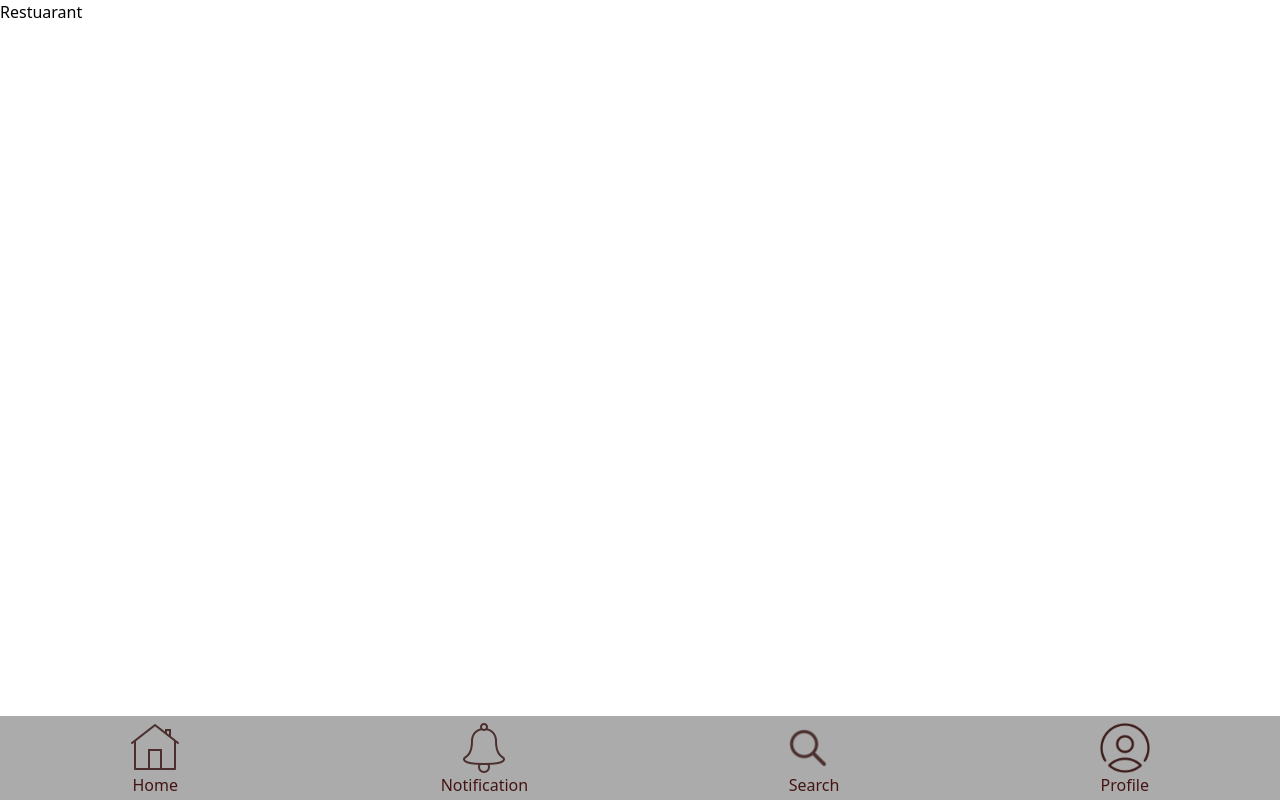
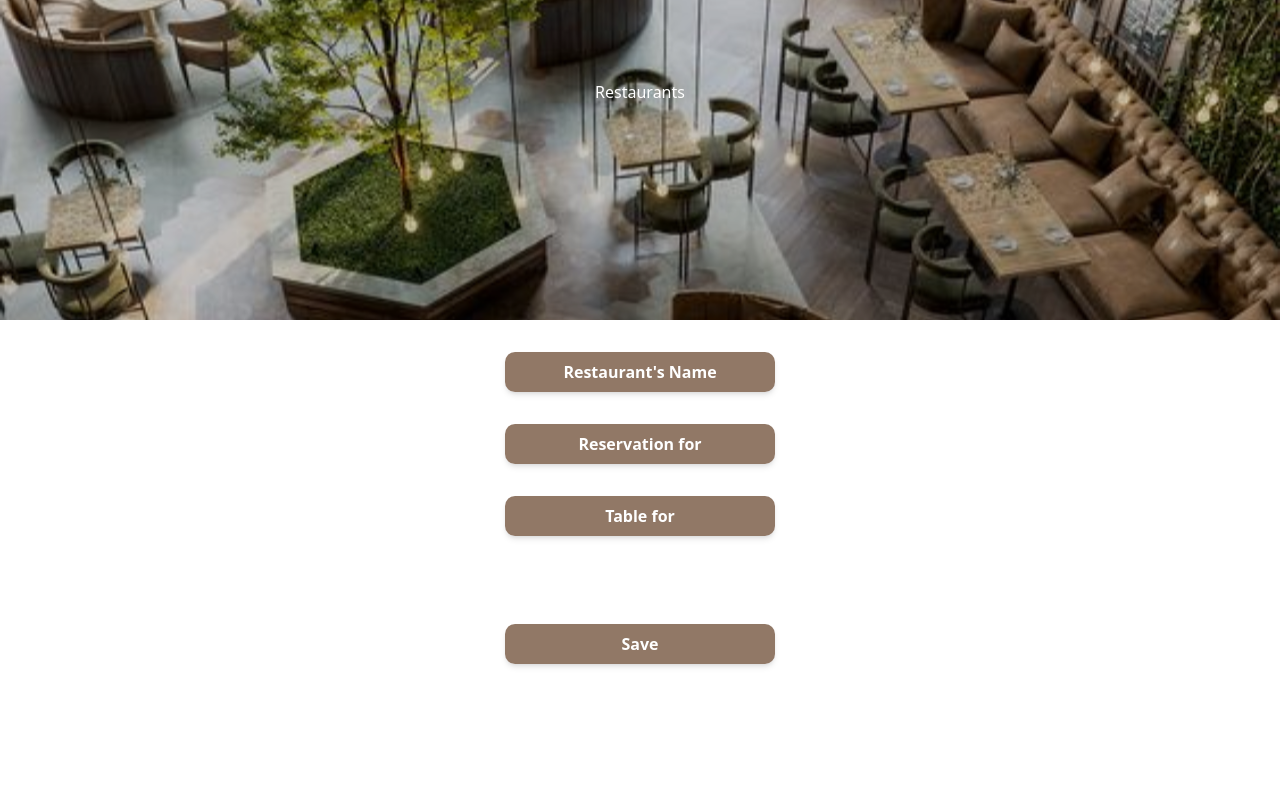
Before and after one commit to sheriffdeen-yusuf/Explorar, a Next.js app: page /restaurants in a window 1280 px wide. Built offline with nearby package versions, Linux system fonts and the light colour scheme.

Commit message:
Created the Restaurants page

```diff
--- a/src/pages/restaurants/index.tsx
+++ b/src/pages/restaurants/index.tsx
@@ -1,8 +1,31 @@
 import AppLayout from "@/components/AppLayout";
 import React from "react";
+import Link from "next/link";
 
 function index() {
-  return <AppLayout>Restuarant</AppLayout>;
+  return (
+    <div className="flex  gap-8 flex-col items-center ">
+    <div className="w-full h-80 text-center items-center">
+      <h1 className="bg-[url('/restaurantbg.svg')] h-full bg-cover bg-no-repeat bg-center text-white pt-20">Restaurants</h1>
+    </div>
+
+    <Link href="/">
+      <button className="button-minor">Restaurant's Name</button>
+    </Link>
+    <Link href="/">
+      <button className="button-minor">Reservation for</button>
+    </Link>
+    <Link href="/">
+      <button className="button-minor">Table for</button>
+    </Link>
+    <Link href="/" className="mt-14">
+      <button className="button-minor">Save</button>
+    </Link>
+
+  </div>
+
+  )
+  // <AppLayout>Restuarant</AppLayout>;
 }
 
 export default index;
```
Also changed, not shown: src/pages/carrents/index.tsx (+0 -7 lines), public/restaurantbg.svg (added).
